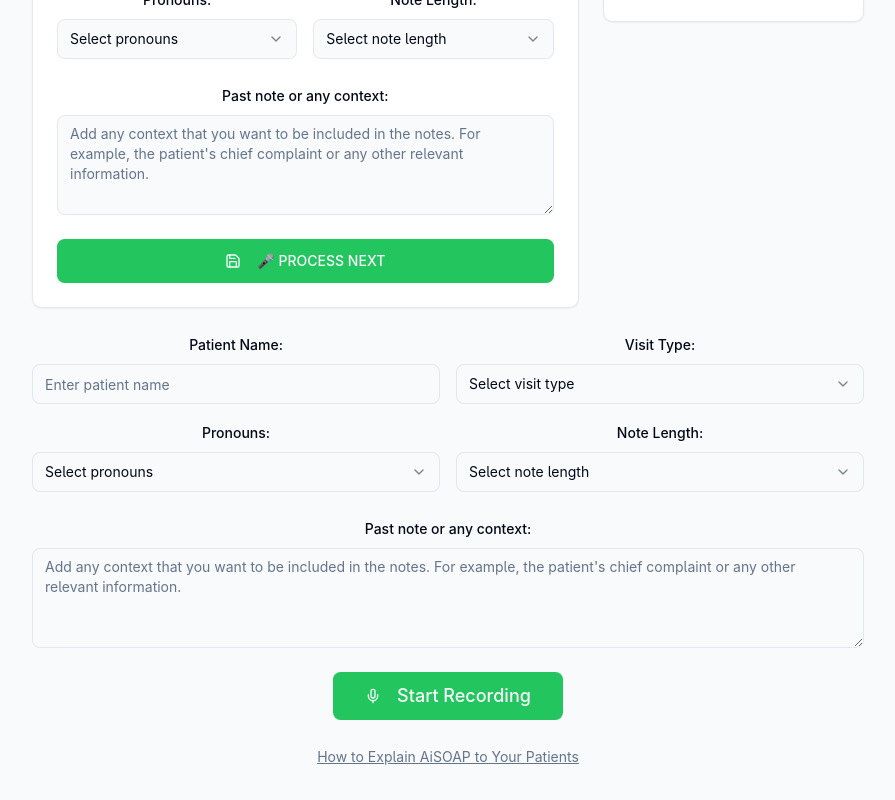
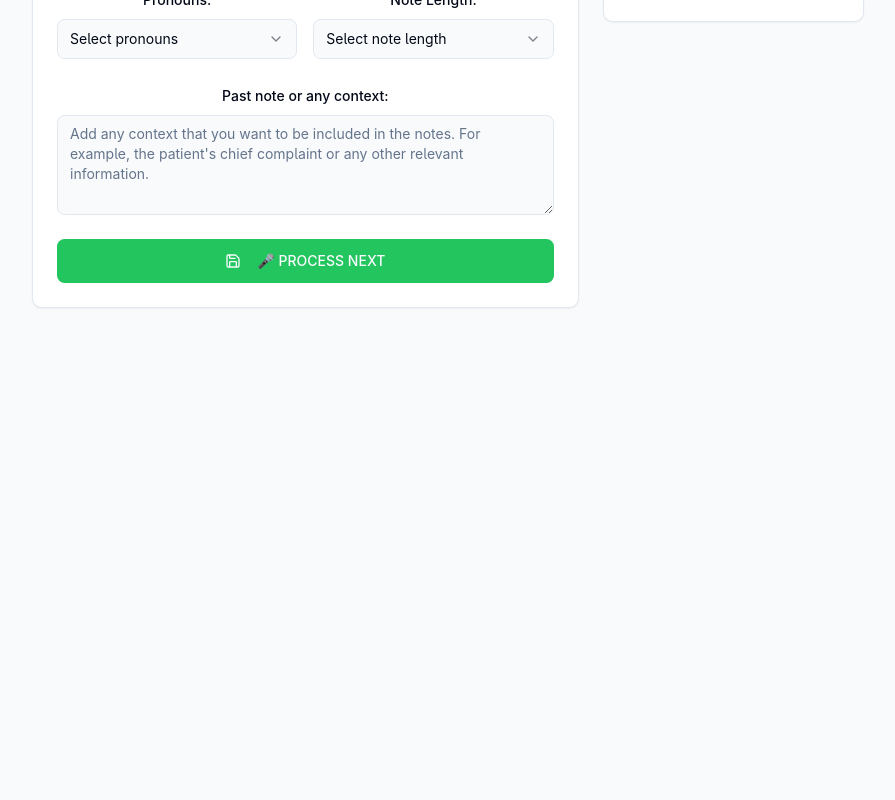
Before and after one commit to akashAD98/helloemr, a React (Vite) app: page /deepai-audio-notes in a window 1280 px wide. Shown: the part 819-1619 px from the top of the page, without its empty margins (360-1255 px from the left). After the commit the page ends 1183 px from the top, so only its background shows below. Built offline with nearby package versions, Linux system fonts and the light colour scheme; sample sign-in values are in the browser's storage.

Commit message:
Remove real-time transcription component
Removed the `RealTimeTranscription` component from the `deepai-audio` feature, as it is no longer needed.

```diff
--- a/src/pages/DeepAIAudioNotes.tsx
+++ b/src/pages/DeepAIAudioNotes.tsx
@@ -276,13 +276,6 @@ export default function DeepAIAudioNotes() {
             </Card>
           </div>
         </div>
-
-        <DeepAIAudioForm
-          patientId={"patientId"}
-          onSaveNote={(note) => {
-            // handle the saved note, e.g., show a toast or update state
-          }}
-        />
       </div>
     </PageContainer>
   );
```
